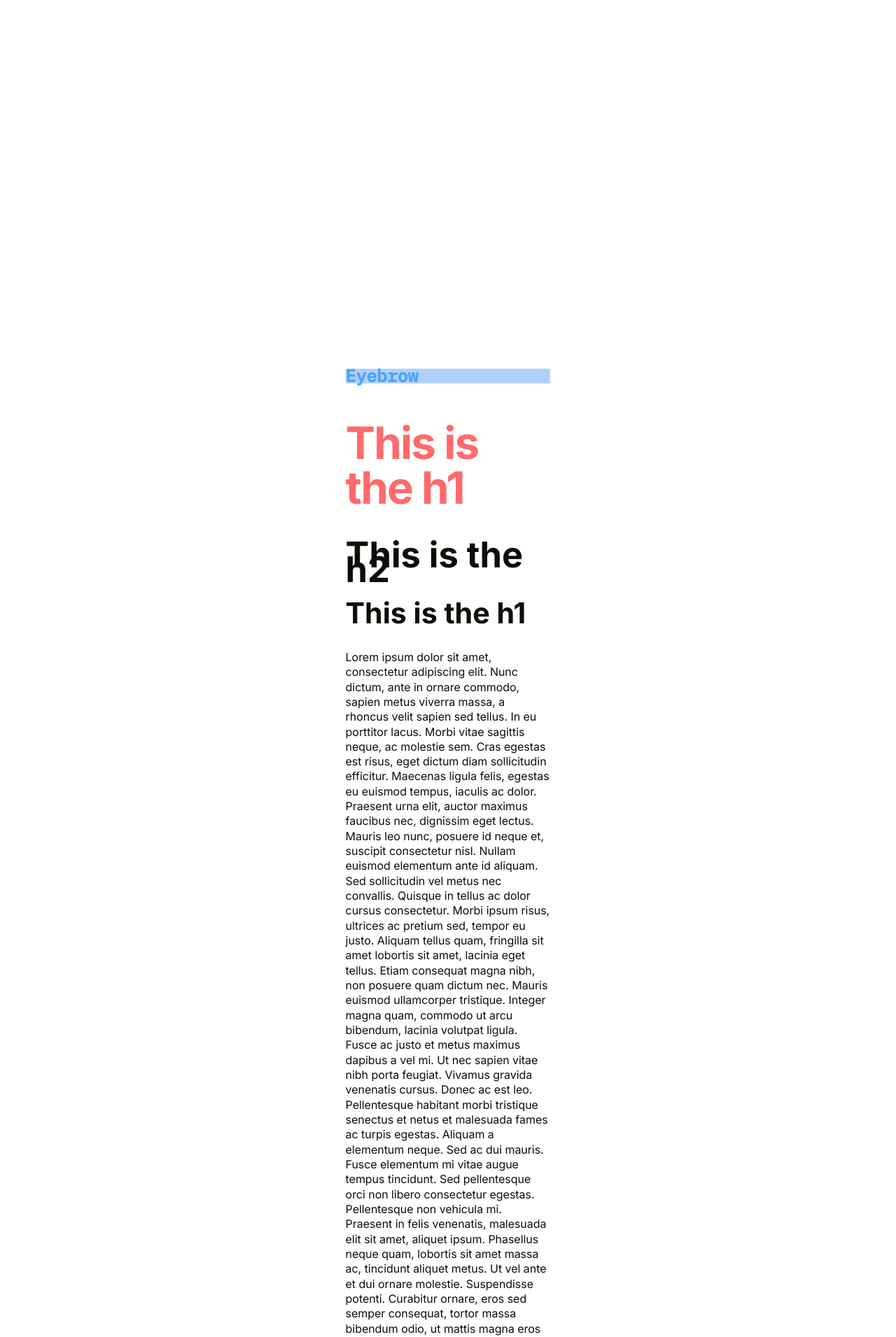
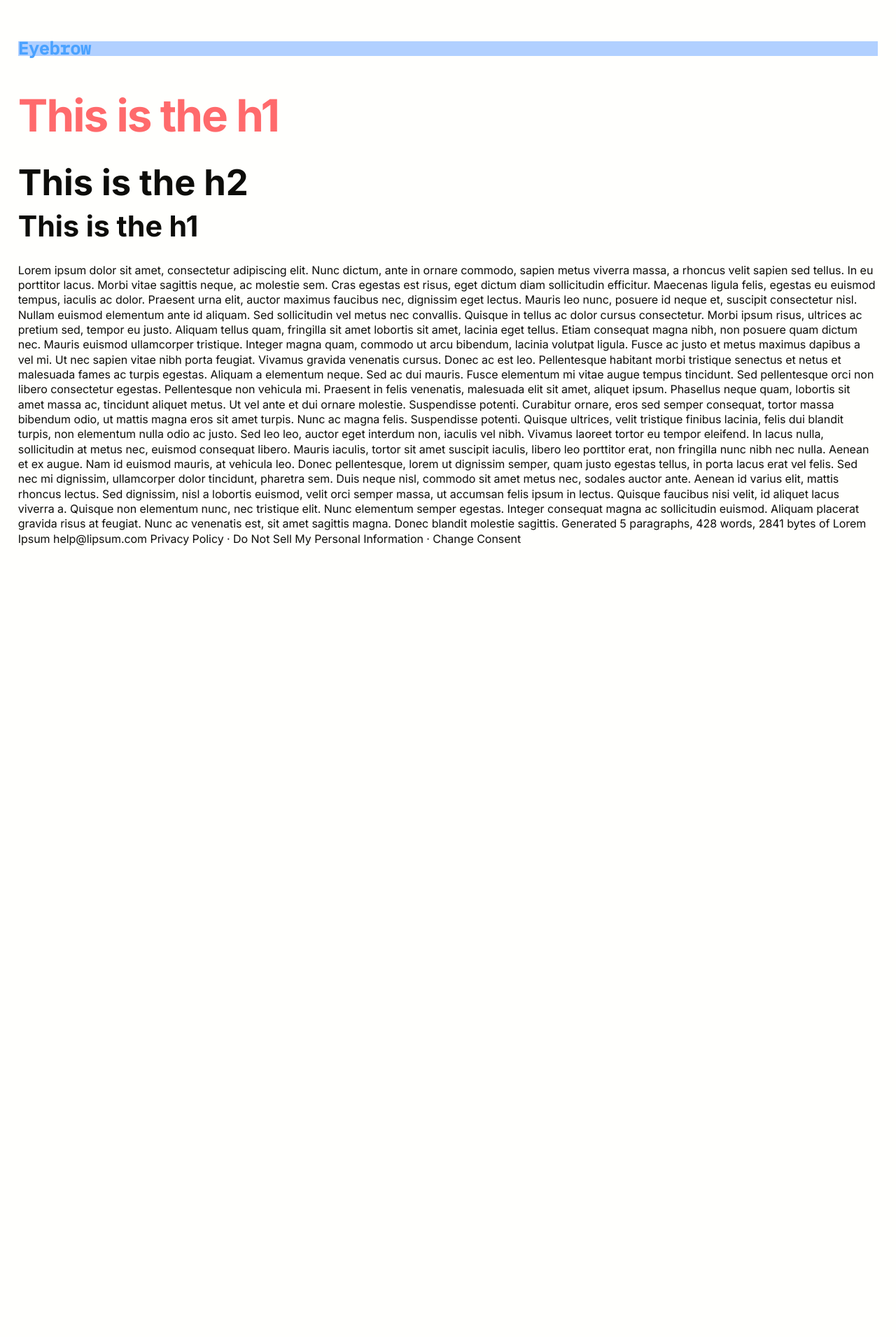
Before and after one commit to krlmnz/krlmnz, a Jekyll site: the page index.html, which Jekyll copies as it is, in a window 1280 px wide. Shown: the top 1911 px of the page at 70% size. Built offline with Jekyll 4.4.1, drawn with Linux system fonts in a browser that asks for light colours; after the commit the page ends 900 px from its top, so only the background shows below that.

Commit message:
Update index.html

```diff
--- a/index.html
+++ b/index.html
@@ -141,7 +141,7 @@ h3 {font-size: var(--font-size-h3);}
 
 .outer {
 
-  padding: calc(40% - 20px)
+ padding:  calc(1vw + 5px);
 }
 
 
```
